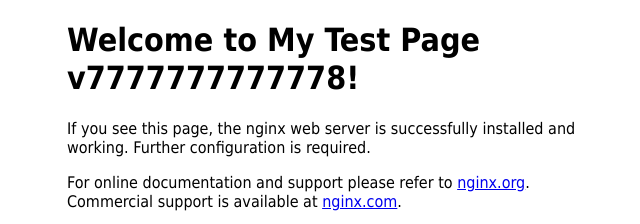
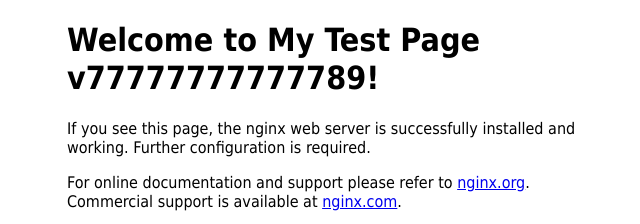
Before and after one commit to nrr-rus/docker-nginx, a plain HTML site: page index.html in a window 1280 px wide. Shown: the top 224 px of the page, 293-933 px from the left. Drawn offline with Linux system fonts and the light colour scheme.

Commit message:
Update index.html

```diff
--- a/index.html
+++ b/index.html
@@ -11,7 +11,7 @@
 </style>
 </head>
 <body>
-<h1>Welcome to My Test Page v7777777777778!</h1>
+<h1>Welcome to My Test Page v77777777777789!</h1>
 <p>If you see this page, the nginx web server is successfully installed and
 working. Further configuration is required.</p>
 
```
